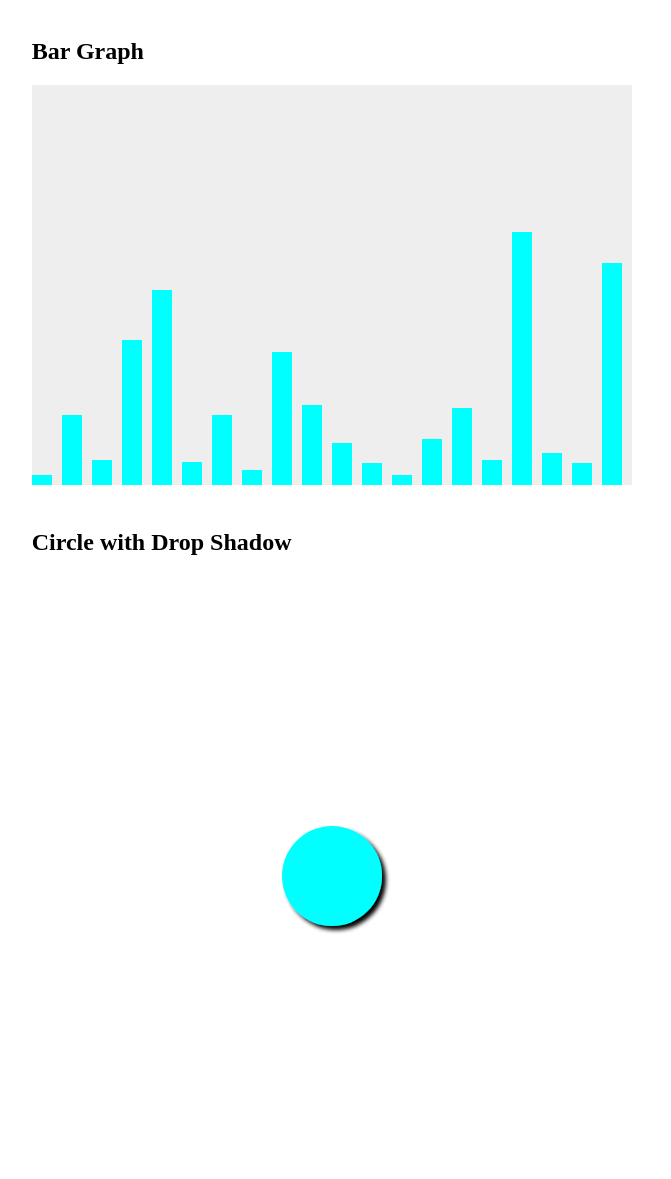
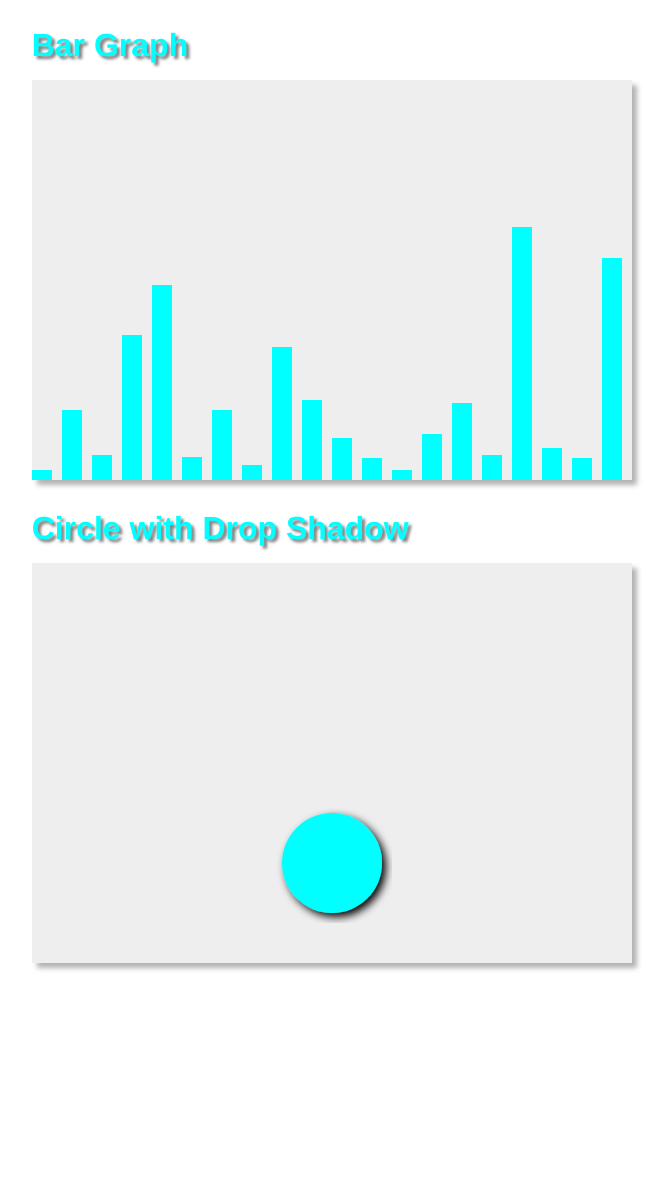
Before and after one commit to jasonleonhard/bar_graph, a plain HTML site: page index.html in a window 1280 px wide. Shown: the whole page, without its empty margins (207-878 px from the left). After the commit the page ends 975 px from the top, so only its background shows below. Drawn offline with nearby package versions, Linux system fonts and the light colour scheme.

Commit message:
adjust shadowing for text and svg

```diff
--- a/script.js
+++ b/script.js
@@ -23,18 +23,20 @@ var svg = d3.select('#bar_graph')
         .attr('y', function(d) { return backgroundHeight - d; })
 
 // Circle with Drop Shadow
-var w = 600, h = 600;
+var w = 600, h = 400;
 var svg = d3.select("#circle_with_drop_shadow")
   .append("svg")
     .attr("width", w)
     .attr("height", h)
+    .style('background', '#eee')
 var defs = svg.append("defs");
 // black drop shadow
 var filter = defs.append("filter")
     .attr("id", "drop-shadow")
 filter.append("feGaussianBlur")
     .attr("in", "SourceAlpha")
-    .attr("stdDeviation", 2)
+    // .attr("stdDeviation", 2)
+    .attr("stdDeviation", 4)
 filter.append("feOffset")
     .attr("dx", 4) // x offset
     .attr("dy", 4) // y offset
--- a/style.css
+++ b/style.css
@@ -1,6 +1,23 @@
 .container {
     margin: auto;
     width: 63.5%;
-    padding: 10px;
+    // padding: 10px;
     // border: 3px solid gray;
 }
+
+h1, h2, h3, h4, h5, h6 {
+  font-family: "Helvetica Neue", Helvetica;
+  font-weight: 700;
+  color: aqua;
+  // font-size: 1.75em;
+  font-size: 2em;
+  margin-bottom: .5em;
+  // text-shadow: 5px 5px 5px grey;
+  text-shadow: 3px 3px 3px rgba(0, 0, 0, 0.5);
+
+}
+
+svg {
+  // box-shadow: 10px 10px 5px #888888;
+  box-shadow: 5px 5px 5px rgba(0, 0, 0, 0.3);
+}
```
